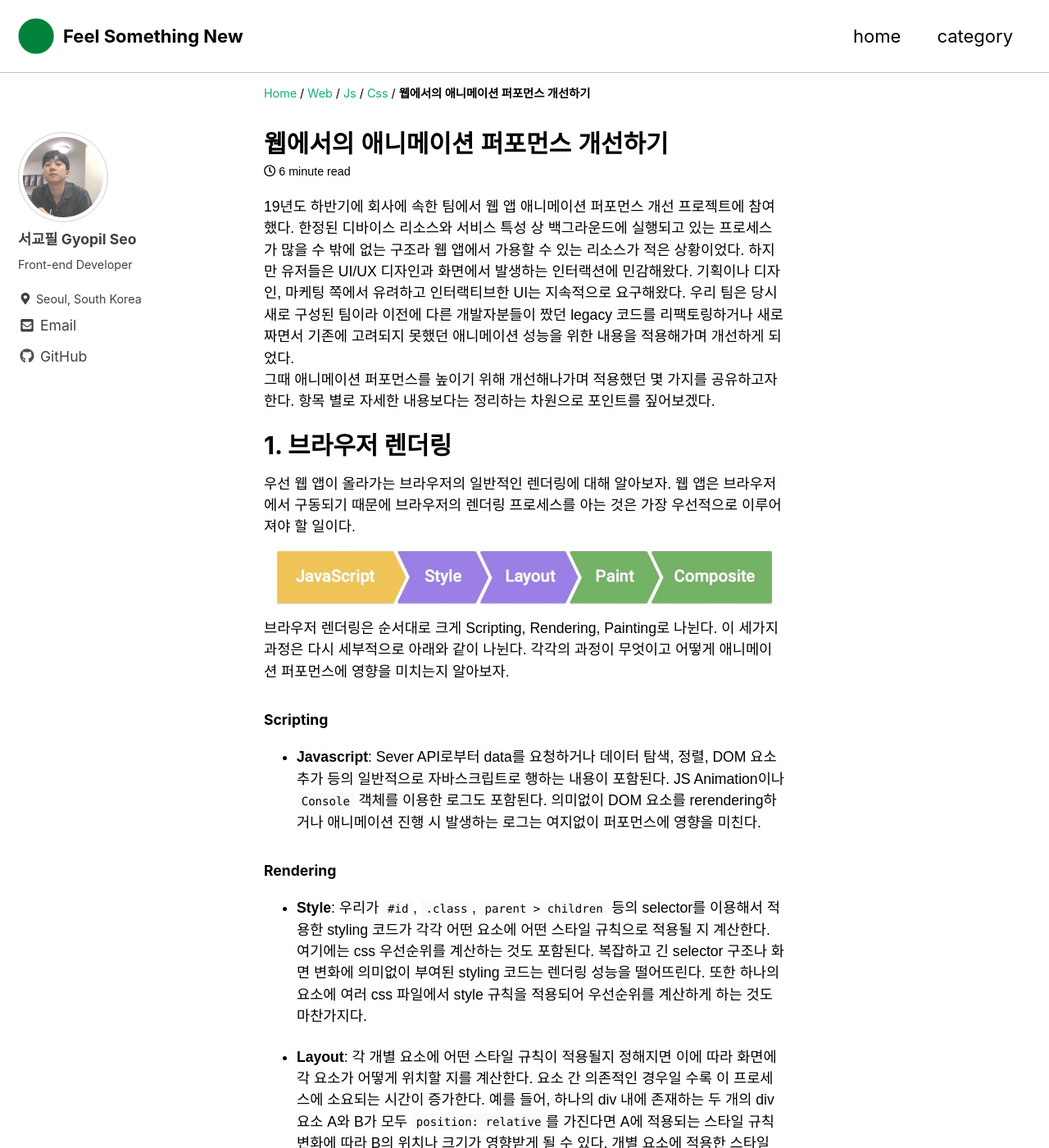
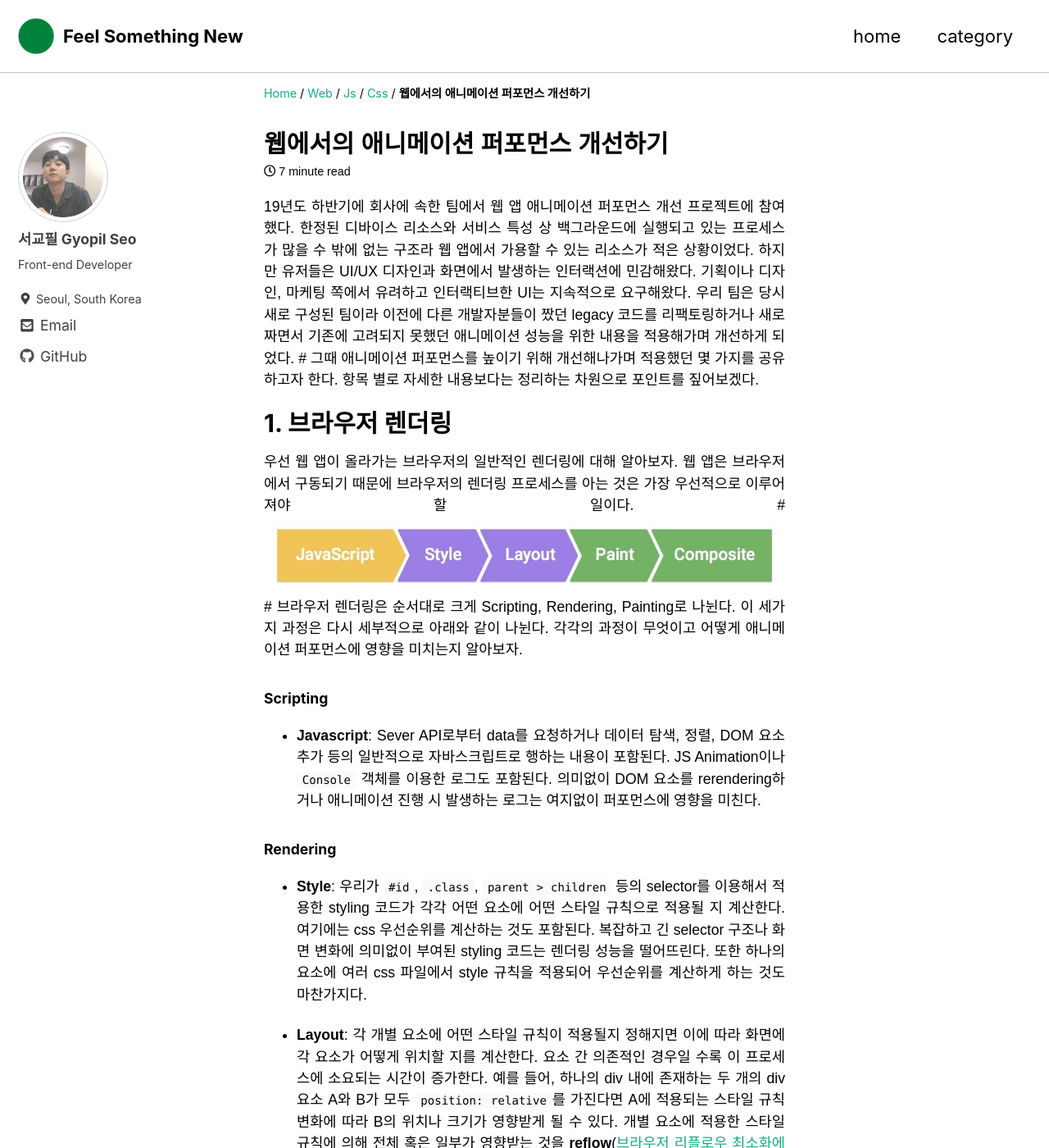
Before and after one commit to gyofeel/gyofeel.github.io, a Jekyll site: the page built from _posts/2019-12-26-웹에서의 애니메이션 퍼포먼스 개선하기.md, in a window 1280 px wide and 1400 px high. Shown: the whole window at 82% size. Built offline with Jekyll 4.4.1, drawn with Linux system fonts in a browser that asks for light colours; cached includes are drawn as plain includes; nearby versions of some CDN libraries; comment, search, counter and statistics services are not loaded; some of the changed text lies outside the part shown.

Commit message:
text-align modifying, post editing

```diff
--- a/_posts/2019-12-26-웹에서의 애니메이션 퍼포먼스 개선하기.md
+++ b/_posts/2019-12-26-웹에서의 애니메이션 퍼포먼스 개선하기.md
@@ -4,16 +4,16 @@ categories: [WEB, JS, CSS]
 ---
 
 19년도 하반기에 회사에 속한 팀에서 웹 앱 애니메이션 퍼포먼스 개선 프로젝트에 참여했다. 한정된 디바이스 리소스와 서비스 특성 상 백그라운드에 실행되고 있는 프로세스가 많을 수 밖에 없는 구조라 웹 앱에서 가용할 수 있는 리소스가 적은 상황이었다. 하지만 유저들은 UI/UX 디자인과 화면에서 발생하는 인터랙션에 민감해왔다. 기획이나 디자인, 마케팅 쪽에서 유려하고 인터랙티브한 UI는 지속적으로 요구해왔다. 우리 팀은 당시 새로 구성된 팀이라 이전에 다른 개발자분들이 짰던 legacy 코드를 리팩토링하거나 새로 짜면서 기존에 고려되지 못했던 애니메이션 성능을 위한 내용을 적용해가며 개선하게 되었다.
-<br/>
+#
 그때 애니메이션 퍼포먼스를 높이기 위해 개선해나가며 적용했던 몇 가지를 공유하고자 한다. 항목 별로 자세한 내용보다는 정리하는 차원으로 포인트를 짚어보겠다.
 
 # 1. 브라우저 렌더링
 
 우선 웹 앱이 올라가는 브라우저의 일반적인 렌더링에 대해 알아보자. 웹 앱은 브라우저에서 구동되기 때문에 브라우저의 렌더링 프로세스를 아는 것은 가장 우선적으로 이루어져야 할 일이다.
-<br/>
+#
 <img src="https://gyofeel.github.io/assets/images/20191226/img_1_browser_rendering_process.jpg" width="1200px"/>
 <!-- <그림1. 브라우저 렌더링 프로세스> -->
-<br/>
+#
 브라우저 렌더링은 순서대로 크게 Scripting, Rendering, Painting로 나뉜다. 이 세가지 과정은 다시 세부적으로 아래와 같이 나뉜다. 각각의 과정이 무엇이고 어떻게 애니메이션 퍼포먼스에 영향을 미치는지 알아보자.
 
 ### Scripting
@@ -28,7 +28,7 @@ categories: [WEB, JS, CSS]
 * __Paint__: 화면에 픽셀을 그리는 과정이다. 텍스트, 컬러, 이미지 등의 요소가 화면에 그리는 작업이다. css 속성 중 `filter: drop-shadow()`나 `box-shadow` 등 그림자와 같이 particle(?)적인 형태가 많은 리소스를 할애하도록 한다. 그래서 box-shadow의 경우, blur-radius와 spread-radius 값을 과하지 않게 주는 것이 필요하다.([box-shadow와 성능에 관한 글](https://medium.com/airbnb-engineering/css-box-shadow-can-slow-down-scrolling-d8ea47ec6867))
 
 * __Composite__: __Paint__ 과정에서 그려지는 요소들은 사실 여러 레이어로 이루어져있다. chrome에서 chrome dev tools를 열어 More tools에서 Layers 탭을 꺼낼 수 있다. 이 도구는 현재 웹페이지를 구성하는 레이어 형상을 보여준다. 레이어가 나뉘어져 있다는 것은 한 레이어가 repainting 될 때, 다른 레이어가 영향 받지 않게 된다는 의미이다. 이를 위해 의도적으로 `z-index` 혹은 `transform:translateZ()` 등의 속성을 이용해 레이어를 나눌 수도 있다. 하지만 과도하게 나뉘어진 레이어는 오히려 composite 시간을 증가시킨다.
-<br/>
+#
 
 # 2. 애니메이션 렌더링 성능 개선
 
@@ -38,40 +38,40 @@ categories: [WEB, JS, CSS]
 
 ### a. rerendering 최소화 적용
 기존 코드에는 DOM 구조의 깊은 Depth와 하위 컴포넌트로 분리될 수 있을 요소들이 상위 컴포넌트에 묶여 render되고 있었다. 개발 프레임워크로 React가 사용되고 있었는데, 그마저도 16.2 버전에 머무른 상태로 개발되어 있었다. 처음에는 당시 react 최신 버전인 16.8로 버전업하여 진행하고자 했지만 서비스 특성 및 회사 내 히스토리로 인해 기존 버전을 유지한 채 진행하게 되었다.(사이드 이펙트가 발생할 지도 모를 이전 히스토리에 대한 파악이 어려운 상태였다...)
-<br/>
+#
 React는 props나 state의 변경에 따라 해당 컴포넌트의 render 함수가 호출되며 rerendering 과정을 거친다.React의 클래스형 컴포넌트는 [shouldComponentUpdate() 훅(lifecycle)](https://ko.reactjs.org/docs/optimizing-performance.html#shouldcomponentupdate-in-action)과 [PureComponent 객체](https://ko.reactjs.org/docs/react-api.html#reactpurecomponent)를 지원한다.(16.2 이상 버전에서는 memo 객체를 지원하거나 Hook을 이용할 경우에는 다르게 처리하겠지만) 이를 통해 불필요하게 rerendering 되는 지점을 제거하였다. 또한 하위 컴포넌트로 분리될 수 있는 요소들을 컴포넌트화 하여 자체적으로 rerendering 여부를 판단할 수 있도록 하였다.
-<br/>
+#
 <img src="https://gyofeel.github.io/assets/images/20191226/img_3_timeline.png" width="1200px"/>
 <!-- <그림2. shouldComponentUpdate() timeline graph> -->
-<br/>
+#
 위 그림과 같이 shouldComponentUpdate() 훅에서 rerendering 여부를 판단하는 정도에만 리소스를 들인다. 다시 렌더링 해야하는 경우(true를 반환하는 경우)에만 렌더링에 대한 비용을 지불하므로써 기존보다 __javascript__ 시간을 줄일 수 있었다.
 
 ### b. mount/unmount 방식에서 display 속성을 on/off하는 방식으로
 기존 서비스에 적용된 상하, 좌우 스크롤링 carousel UI를 개선하는데에도 많은 고민이 필요했다.
-<br/>
+#
 <img src="https://gyofeel.github.io/assets/images/20191226/img_2_form.png" width="1200px"/>
 <!-- <그림3. 서비스 화면 UI의 대략적인 형태> -->
-<br/>
+#
 서비스의 화면 구조는 대략 위의 이미지와 같다. 우방향과 하방향으로 확장되어 있어 이동 가능한 일반적인 구조이다.
-<br/>
+#
 기존에 적용된 방식은 화면을 스크롤링될 때 현재 화면 위치에서 노출되어야하는 리스트는 render하고 그외의 리스트들은 render하지 않는 방식이었다. 이 방식은 물론 일반적으로 사용될 수 있는 방법이지만 DOM을 붙였다 떼어야하는 점에서 __javascript__ 시간을 증가시킨다.
-<br/>
+#
 이를 해결하기 위해 스크롤 컨테이너를 새로 구현하여 상하 스크롤링 시에는 미리 초기에 DOM을 준비시킨 뒤 css의 `display`속성으로 토글할 수 있도록 진행하였다. 좌우에는 적용시키지 못했는데 이는 한번에 너무 많은 DOM을 초기화하고 화면에 배치한 상태에서 스크롤링하게되면 퍼포먼스가 오히려 떨어졌기 때문이다. 물론 상하로 미리 준비된 DOM에는 image lazyload를 적용해 필요한 경우에 즉시 이미지 요청을 할 수 있도록 처리하였다.
 
 ## B. Rendering 개선
 ### a. 스크롤 컨테이너 내 아이템 배치를 상대 위치 값에서 절대 위치값으로
 앞서 언급했던 새로 구현한 스크롤 컨테이너에는 다른 변화도 있었다. 기존 스크롤 컨테이너의 경우에는 컨테이너 내에 위치한 아이템들이 서로 상대적인 위치(`position:relative`)를 가지며 컨테이너 내부에 위치하였다. 아이템 간의 의존성으로 인해 화면에 보여지는 아이템이 결정될 때마다 reflow가 발생하며 각 아이템의 위치값에 대한 재연산이 발생하여 rendering 시간이 길어져 있었다.
-<br/>
+#
 이를 개선하기 위해 새롭게 개발할 때는 아이템들에 절대 위치를 부여하고 현재 화면에서 보여지는 아이템이 DOM에 추가/제거 되거나 diplay가 토글 될 때, 서로 영향을 미치지 않도록 하면서 reflow를 방지하여 __layout__ 에 소요되는 시간을 줄이게 되었다.
-<br/>
+#
 ### b. DOM 구조 재설계 및 CSS Selector depth 축소
 기존 서비스 코드의 DOM 구조는 불필요하게 depth가 깊었다. web publishing을 담당하는 업체에서 가져온 마크업에 대한 검수가 제대로 이루어지지 않으면서 쌓인 문제였던 것 같다. 이번에 새로 컴포넌트를 개발하면서 내부에서 마크업을 진행하여 최대한 짧은 depth의 DOM 구조로 개선하였다. 자연스레 CSS Selector의 depth가 축소하면서 __style__ 에 소요되는 시간을 줄이게 되었다.
 
 ### c. css 애니메이션을 js 애니메이션으로
 CSS 애니메이션은 브라우저의 fps에 맞추어 애니메이션을 동작시킨다. 일반적인 브라우저의 fps는 60으로 맞추어져있다.(초당 60프레임이 발생한다.) 내가 개발하는 서비스의 리소스로는 도저히 60fps의 애니메이션을 감당하지 못하고 버벅거리는 상황이었다. 모든 애니메이션이 CSS 애니메이션으로 구현된 것을 파악하고 우리 팀은 JS 애니메이션으로 전환하고 fps를 20~30 정도로 제한하기로 했다. 없는 리소스에 초당 60프레임을 강요해서 버벅거림을 발생시키지 말고 아예 초당 그릴 프레임 수를 줄여 부담을 줄이겠다는 것이다. 사실 과거 TV의 기본 fps도 25였다고 한다. 요즘 게임 화면은 150fps를 넘나들지만 사람 눈에 1초 당 20 ~ 30프레임으로 동작하는 애니메이션도 충분히 자연스러운 것이다.(유려해보이지는 않는다.)
-<br/>
+#
 초기에 프로토타이핑을 진행하면서 requestAnimationFrame()을 이용해 fps를 조절하여 적용해보았다. 구글링하니 fps를 조절하는 다양한 방법이 존재했다. 본격적으로 개발에 들어갈 때는 [gsap](https://greensock.com/gsap/)에서 제공하는 라이브러리를 이용하기로 했다. fps를 set하고 다양한 tween 애니메이션 훅을 제공하고 있어 빠르게 리팩토링에 적용하기에 적합했다고 생각한다. gsap의 `TweenLite` 객체를 이용하여 모든 css]CSS 애니메이션을 JS 애니메이션으로 전환하며 fps를 제한하여 애니메이션의 버벅거림을 줄일 수 있었다.
-<br/>
+#
 <img src="https://gyofeel.github.io/assets/images/20191226/img_4_fps60.png" width="150px"/>
 <img src="https://gyofeel.github.io/assets/images/20191226/img_5_fps20.png" width="150px" style="margin-left:20px;"/>
 <!-- <그림3. fps가 제한된 timeline 형상> -->
@@ -83,15 +83,15 @@ fps를 제한했지만 여전히 버벅거리는 느낌이 남아있어 개선
 ## C. Painting 개선
 ### a. style 코드 대신 이미지로 디자인 요구사항에 대응
 개발 쪽에서 코드 리팩토링이 진행될 때, 같은 팀의 디자인 파트에서는 UX를 개선하기 위한 대대적인 디자인 개편 작업이 이루어지고 있었는데, 우리는 디자인 쪽에 새로운 디자인이 성능 개선에 도움이 되는 방향이 되었으면 좋겠다는 의견을 지속적으로 전달했다. 그중에서도 가장 간단하면서도 큰 효과를 얻었던 것이 컨텐츠 블록에 `box-shadow`로 적용되었던 그림자를 이미지로 교체한 것이었다. 위에서도 설명했듯이 그림자와 같은 particle(?)적인 형태의 style 코드는 paint 과정의 소요 시간을 늘린다. 그래서 만약 이들 속성으로 애니메이션을 적용하게되면 더더욱 퍼포먼스를 떨어뜨릴 우려가 있다.
-<br/>
+#
 컨텐츠 타입별로 그림자를 적용하는 과정이 번거롭긴 했지만 결과적으로 __paint__ 에 대한 비용을 줄였다.
 
 ### b. layer 개수를 조절하기
 화면에 layer를 분리하는 것은 rerendering되고 있는 요소와 그렇지 않은 부분이 서로 영향을 미치지 않게 하는 것과 연관있다. chrome dev tools에서 제공하는 Layers 탭을 이용하여 현재 화면에 분리된 레이어의 형상을 확인할 수 있다. `z-index`, `transform: translate()` 속성이 layer를 분리할 수 있는 속성들인데, 불필요하게 적용되어 레이어를 너무 많이 나누게 되면 __composite__ 비용이 증가하기 때문에 적절한 곳에 이용되도록 css 코드를 검수하는 작업을 진행하였다.
-<br/>
+#
 앞서 언급했던 gsap의 tween 애니메이션 객체들은 애니메이션의 타겟이되는 요소에 애니메이션이 발생할 때, 일시적으로 layer를 분리시키는 형태로 진행되는 것으로 보인다. 애니메이션의 성능을 높이기 위한 디테일이 아닌가 싶다.
 
 # 마치며
 지금까지 브라우저 렌더링 프로세스와 그에 맞추어 회사에서 웹앱의 애니메이션 성능 개선을 위해 적용했던 몇가지 항목에 대해 살펴보았다. 자세한 내용보다는 요점 중심으로 정리가 되어있어 막연하고 추상적인 내용이 되버린 것 같기도 하다. 이후에 항목별로 좀 더 자세하고 예시를 통해 정리해볼 기회가 있을 것이다...
-<br/>
+#
 개발하고 있는 서비스가 올라가는 환경이 일반적인 웹앱이 구동되는 환경에 비해 성능적으로 매우 떨어져 개발하는데 어려움이 많았다. 컨텐츠 블록에 적용되는 그림자를 css 코드로 넣지 못하고 이미지로 넣는 것도 처음에 납득이 쉽지 않았다. 하지만 지난 하반기 프로젝트를 진행하며 최적화와 효율에 대한 고민을 많이 하는 시간이었고 많은 공부를 하게했다는 점에서 즐거웠다.
--- a/_sass/minimal-mistakes/_page.scss
+++ b/_sass/minimal-mistakes/_page.scss
@@ -48,6 +48,7 @@
       margin-right: 0;
       width: 100%;
       clear: both;
+      text-align: justify;
     }
   }
 }
```
